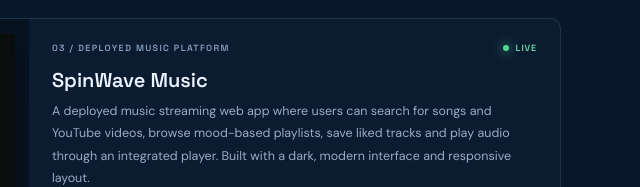
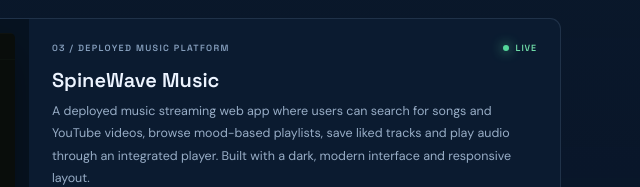
Before and after one commit to maDural/mthetheleli_siduduzo, a plain HTML site: page index.html in a window 1280 px wide. Shown: the part 3013-3200 px from the top of the page, 639-1279 px from the left. Drawn offline with Linux system fonts and the light colour scheme.

Commit message:
Correct project name from 'SpinWave' to 'SpineWave'

```diff
--- a/index.html
+++ b/index.html
@@ -238,7 +238,7 @@
                 <span class="project-type">03 / DEPLOYED MUSIC PLATFORM</span>
                 <span class="live-label"><i aria-hidden="true"></i> LIVE</span>
               </div>
-              <h3>SpinWave Music</h3>
+              <h3>SpineWave Music</h3>
               <p>A deployed music streaming web app where users can search for songs and YouTube videos, browse mood-based playlists, save liked tracks and play audio through an integrated player. Built with a dark, modern interface and responsive layout.</p>
               <div class="tag-list"><span>Web development</span><span>YouTube API</span><span>Music player</span><span>Live deployment</span></div>
               <a class="project-link" href="https://spinewave-music.rf.gd/" target="_blank" rel="noopener noreferrer">
```
